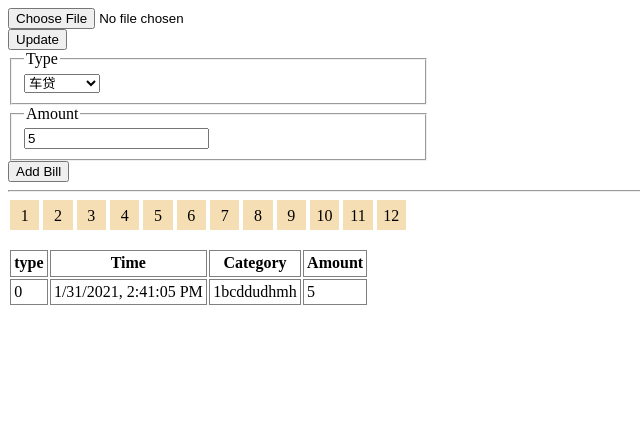
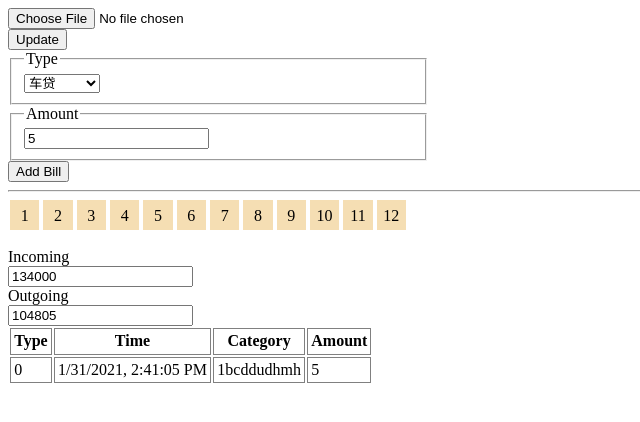
Before and after one commit to hJinRong/form, a website with bundled scripts: page public/index.html in a window 1280 px wide. Both pictures are taken after typing "5" into the empty fields and a click on the button "Add Bill". Shown: the whole page, without its empty margins (0-640 px from the left). Built offline with nearby package versions, Linux system fonts and the light colour scheme.

Commit message:
feat: 增加显示月份收支功能

```diff
--- a/public/index.html
+++ b/public/index.html
@@ -40,12 +40,23 @@
       <div>11</div>
       <div>12</div>
     </div>
-
-    <br>
+    <br />
+    <label for="incoming">
+      Incoming
+      <br />
+      <input type="text" name="incoming" id="incoming"
+    /></label>
+    <br />
+    <label for="incoming">
+      Outgoing
+      <br />
+      <input type="text" name="outgoing" id="outgoing"
+    /></label>
+    <br />
     <table>
       <thead>
         <tr>
-          <th>type</th>
+          <th>Type</th>
           <th>Time</th>
           <th>Category</th>
           <th>Amount</th>
--- a/src/ui.ts
+++ b/src/ui.ts
@@ -1,5 +1,6 @@
 import type { BillRt } from "./entity.js";
 import GlobalVal from "./global_val.js";
+import { calcIncomingAndOutgoing } from "./util.js";
 
 const tbEl = document.querySelector<HTMLTableSectionElement>(
   "#tb"
@@ -7,6 +8,12 @@ const tbEl = document.querySelector<HTMLTableSectionElement>(
 const typeEl = document.querySelector<HTMLSelectElement>(
   "#type"
 ) as HTMLSelectElement;
+const inEl = document.querySelector<HTMLInputElement>(
+  "#incoming"
+) as HTMLInputElement;
+const outEl = document.querySelector<HTMLInputElement>(
+  "#outgoing"
+) as HTMLInputElement;
 
 export function fillTable(bills?: BillRt[]) {
   if (bills && bills.length === 0) {
@@ -21,6 +28,7 @@ export function fillTable(bills?: BillRt[]) {
   } else {
     GlobalVal.bills.forEach((bill) => addField(bill));
   }
+  updateIncomingAndOutgoing();
 }
 
 export function addField(bill: BillRt) {
@@ -48,3 +56,9 @@ export function fillOptions() {
     typeEl.appendChild(option);
   });
 }
+
+export function updateIncomingAndOutgoing() {
+  const { incoming, outgoing } = calcIncomingAndOutgoing();
+  inEl.value = incoming.toString();
+  outEl.value = outgoing.toString();
+}
--- a/src/util.ts
+++ b/src/util.ts
@@ -1,6 +1,5 @@
 import type { Bill, BillRt, CategoryMap } from "./entity";
 import GlobalVal from "./global_val";
-import { fillOptions } from "./ui";
 
 export const parseMS = (msFrom19700101: number) => {
   return new Date(msFrom19700101);
@@ -44,6 +43,23 @@ export const constructGlobalCategoryMap = () => {
     };
   });
   GlobalVal.caMap = obj;
-  fillOptions();
   return obj;
 };
+
+export const calcIncomingAndOutgoing = () => {
+  let incoming = 0,
+    outgoing = 0;
+  if (GlobalVal.selectedMonths.size === 0) {
+    GlobalVal.bills.forEach((bill) => {
+      bill.type === 1 ? (incoming += bill.amount) : (outgoing += bill.amount);
+    });
+  } else {
+    GlobalVal.sortedBill.forEach((bill) => {
+      bill.type === 1 ? (incoming += bill.amount) : (outgoing += bill.amount);
+    });
+  }
+  return {
+    incoming,
+    outgoing,
+  };
+};
```
